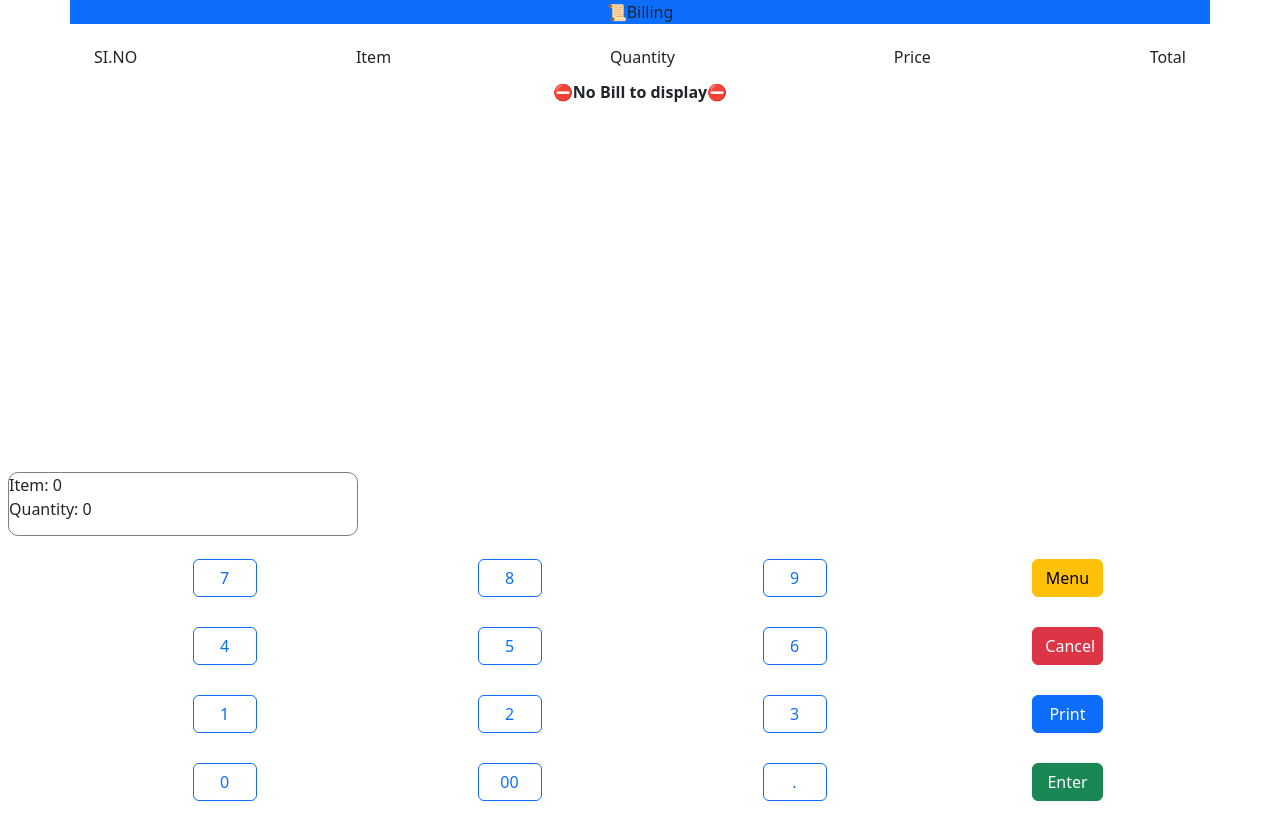
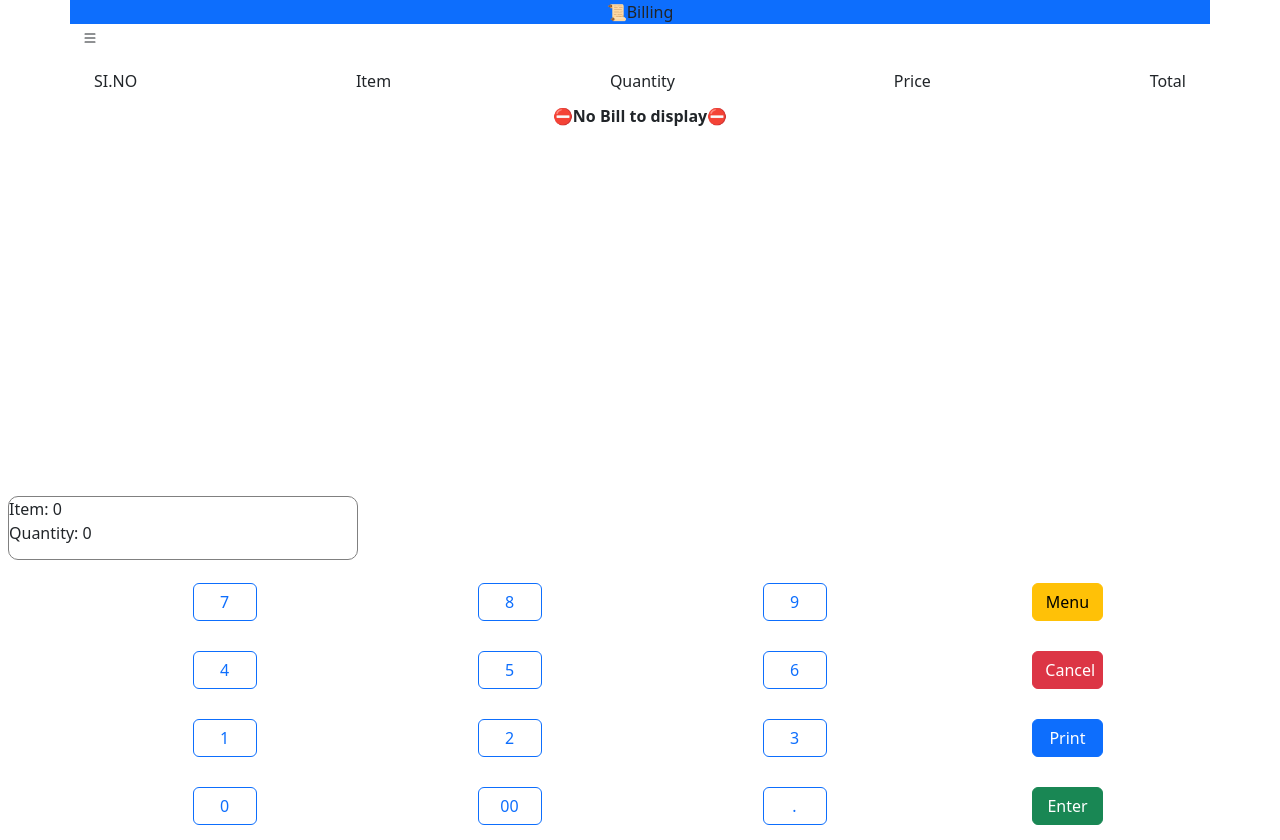
Before and after one commit to gokul-ceo/restuarentmanagement, a React (Create React App) app: page / in a window 1280 px wide. Before the commit the page ends 816 px from the top, so only its background shows below. Built offline with nearby package versions, Linux system fonts and the light colour scheme.

Commit message:
added new change

```diff
--- a/src/component/BillItemDisplay.jsx
+++ b/src/component/BillItemDisplay.jsx
@@ -1,11 +1,13 @@
 import React, { useEffect, useState } from "react";
+import 'bootstrap/dist/css/bootstrap.min.css'
 import './billing.css';
 const style={
     display:{
         height:'50vh',
         marginTop:'1.5rem',
         width:'95%',
-        marginBottom:'1.5rem'
+        marginBottom:'1.5rem',
+        zIndex:'0'
     },
     itemdisply:{
 
@@ -17,7 +19,7 @@ const style={
     details:{
         height:'2rem',
         borderRadius:'10px',
-        backgroundColor:'grey',
+        border:'1px solid grey',
         marginBottom:'5px'
 
     },
@@ -30,16 +32,37 @@ const style={
     warning:{
         textAlign:'center',
         fontWeight:'bolder'
+    },
+    close:{
+        height:'16px',
+        width:'16px',
+        marginTop:'6px'
     }
 
+
 }
-function BillitemDisplay(props){
-    console.log(props.value);
+export function printjob(array){
+    console.log("print this array: ",array);
+}
+export function BillitemDisplay(props){
+    const menu = [{Name:'',Price:''},{Name:'Idly',Price:'8'},{Name:'Dosa',Price:'50'},{Name:'Pongal',Price:'30'},{Name:'Poori',Price:'20'}]
     const Todisplay = props.value
+    const total = function(){
+
+    }
+    // function handledivclick(){
+    //     setclicked(true)
+    // }
+    // function handleclose(){
+    //     console.log('I have been clicked!!');
+    //     // console.log('Here is the item passed :',item);
+    // }
+    // const[clicked,setclicked] = useState(false)
     const[isempty,setempty] = useState(false)
     useEffect(()=>{
         Todisplay.length<=0?setempty(true):setempty(false)
     },[Todisplay])
+
     return <>
 
     <div style={style.display} className=" billitemdisplay container-sm ">
@@ -54,16 +77,18 @@ function BillitemDisplay(props){
         {!isempty?Todisplay.map((item)=>
         <div style={style.details} className="container d-flex justify-content-between itemdetails ">
         <h6 style={style.item}>1.</h6>
-        <h6 style={style.item}>{item[0]}</h6>
+        <h6 style={style.item}>{menu[item[0]].Name}</h6>
         <h6 style={style.item}>{item[1]}</h6>
-        <h6 style={style.item}>8</h6>
+        <h6 style={style.item}>{menu[item[0]].Price}</h6>
         <h6 style={style.item}>₹64</h6>
+
+        {/* <img src="close.png" alt="close_image" /> */}
+        {/* {clicked?<img style={style.close}  onClick={handleclose()} src="close.png" alt="close_image" />:null} */}
         </div>
        ):<div style={style.warning} className="warningdiv"><span>⛔No Bill to display⛔</span></div>}
 
        </div>
-
     </div>
     </>
 }
-export default BillitemDisplay;
+// export default BillitemDisplay;
--- a/src/component/Billingdisplay.jsx
+++ b/src/component/Billingdisplay.jsx
@@ -2,8 +2,6 @@ import React from "react";
 import 'bootstrap/dist/css/bootstrap.min.css';
 import './billing.css';
 import {ErrorBoundary} from 'react-error-boundary'
-
-
 
 const style ={
     display:{
@@ -11,7 +9,8 @@ const style ={
         height:'8vh',
         borderRadius:'10px',
         border:'1px solid grey',
-        display:'block'
+        display:'block',
+        zIndex:'0'
 
     }
 }
--- a/src/component/Billingkeyboard.jsx
+++ b/src/component/Billingkeyboard.jsx
@@ -1,8 +1,10 @@
 import React, { useState } from "react";
 import 'bootstrap/dist/css/bootstrap.min.css'
 import Billingdisplay from "./Billingdisplay";
-import BillitemDisplay from "./BillItemDisplay";
+import {BillitemDisplay} from "./BillItemDisplay";
+import { printjob } from "./BillItemDisplay";
 import './billing.css';
+import { Billheader } from "./billingheader";
 
 const style={
     keyboard:{
@@ -72,9 +74,12 @@ export function Billingkeyboard(){
         singlearr=[]
         setitem(0)
         setquantity(0)
+        setitemdisplay([])
     }
 
+
     return <>
+    <Billheader/>
     <BillitemDisplay value={itemdisplay}/>
     <Billingdisplay value={orderarr} item={itemno} quantity={quantity} />
     <div style={style.keyboard} className="container-sm billingkeyboard text-center fs-1">
@@ -117,7 +122,7 @@ export function Billingkeyboard(){
                 <button onClick={Clickevent}style={style.button}  type= 'button' value='3' className='btn btn-outline-primary'>3</button>
             </div>
             <div style={style.col} className="col m-0">
-                <button type= 'button' onClick={Clickevent} style={style.funckye}  className='btn btn-primary'> Print </button>
+                <button type= 'button' onClick={printjob(orderarr)} style={style.funckye}  className='btn btn-primary'> Print </button>
             </div>
          </div>
          <div className="row m-0 p-0 my-2">
--- a/src/component/Header.jsx
+++ b/src/component/Header.jsx
@@ -1,5 +1,7 @@
 import React from "react";
 import 'bootstrap/dist/css/bootstrap.min.css'
+import './billing.css';
+
 function Header(){
     return <>
      <div className="container-sm bg-primary text-center">
--- a/src/component/billing.css
+++ b/src/component/billing.css
@@ -5,6 +5,8 @@
     outline: 1px solid #f00 !important;
   } */
 
+
+
 #btn{
     margin: 0;
 }
--- /dev/null
+++ b/src/component/billingheader.jsx
@@ -0,0 +1,33 @@
+import React, { useState } from "react";
+import 'bootstrap/dist/css/bootstrap.min.css'
+import './billing.css';
+
+const style = {
+    aside:{
+        width:'40vh',
+        height:'100%',
+        marginLeft:"0",
+        position:'absolute',
+        top:'3rem',
+        left:'0px',
+        zIndex:'1',
+
+    }
+}
+export function Billheader(){
+    const[open,setopen] = useState(false)
+    function openside(){
+         setopen(!open)
+    }
+    return <>
+    <div className="container-sm">
+    <svg xmlns="http://www.w3.org/2000/svg" width="16" height="16" fill="currentColor" onClick={openside} class="bi bi-list" viewBox="0 0 16 16">
+  <path fill-rule="evenodd" d="M2.5 12a.5.5 0 0 1 .5-.5h10a.5.5 0 0 1 0 1H3a.5.5 0 0 1-.5-.5zm0-4a.5.5 0 0 1 .5-.5h10a.5.5 0 0 1 0 1H3a.5.5 0 0 1-.5-.5zm0-4a.5.5 0 0 1 .5-.5h10a.5.5 0 0 1 0 1H3a.5.5 0 0 1-.5-.5z"/>
+</svg>
+    </div>
+   {open&&<div style={style.aside}  className="container-sm bg-success">
+        Testing div
+    </div>}
+
+    </>
+}
--- /dev/null
+++ b/src/component/common.css
@@ -0,0 +1,3 @@
+body{
+    margin:'0'
+}
```
Also changed, not shown: public/close.png (added).
